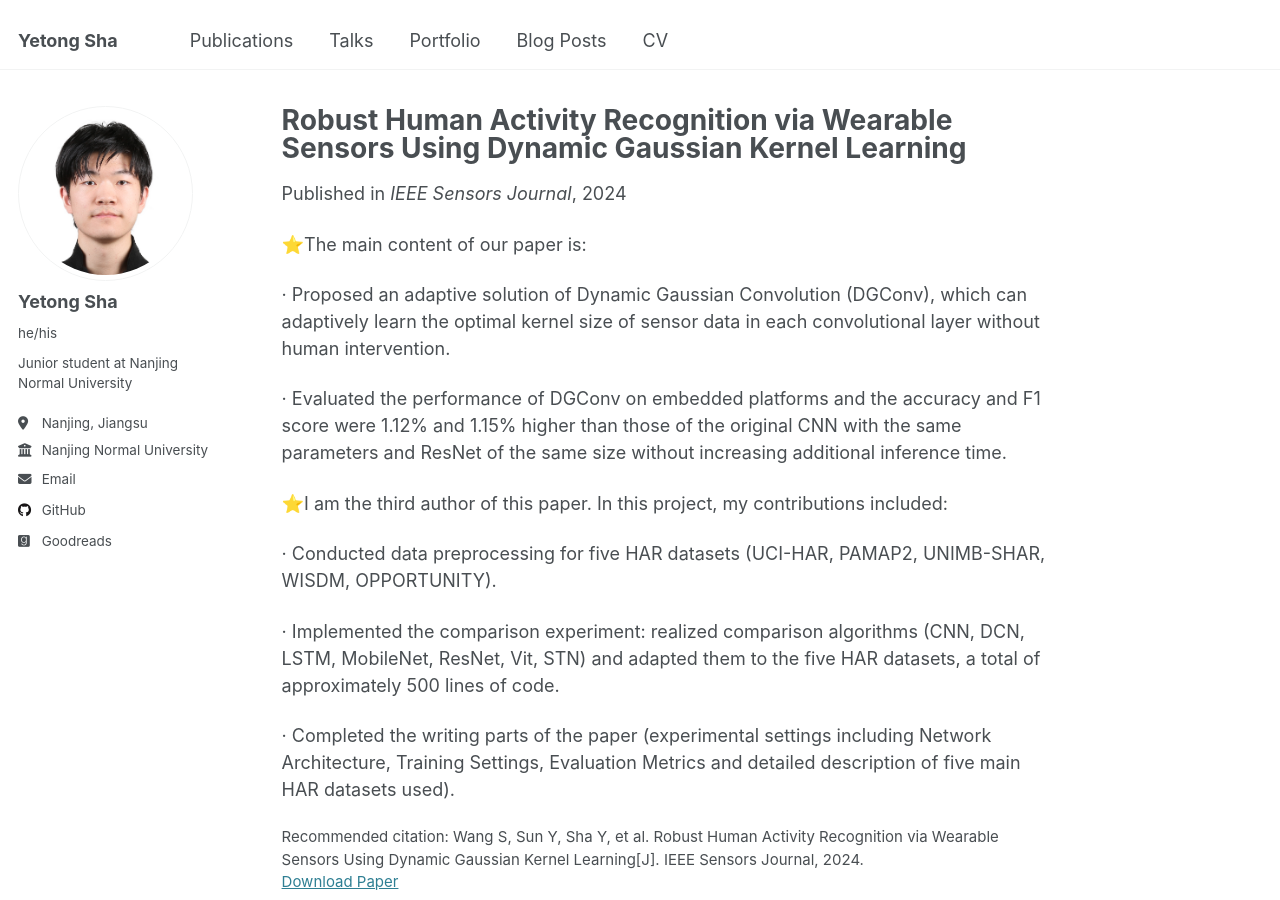
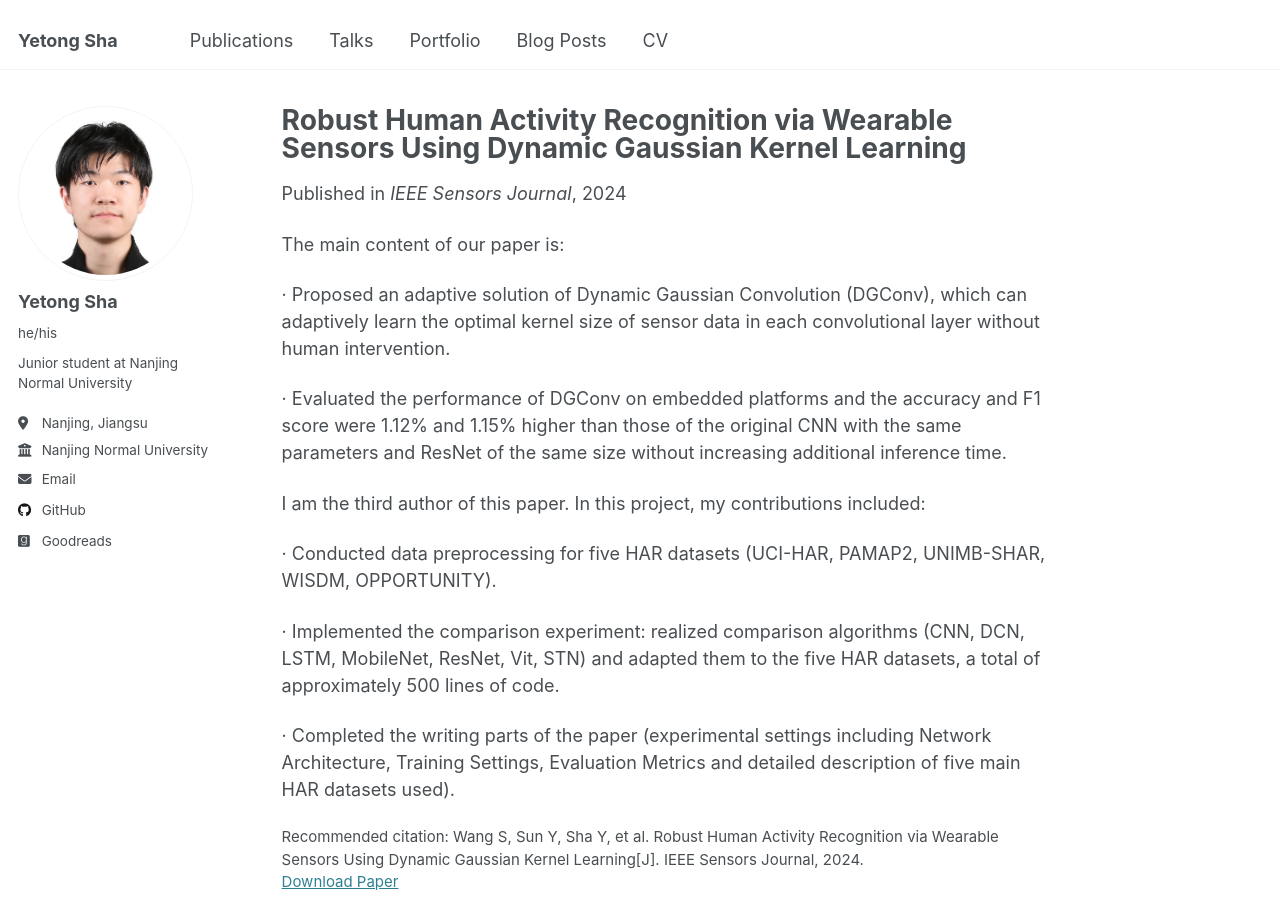
Before and after one commit to aautomataa/aautomataa.github.io, a Jekyll site: the page built from _publications/2024-03-15-paper1.md, in a window 1280 px wide and 900 px high. Built offline with Jekyll 4.4.1, drawn with Linux system fonts in a browser that asks for light colours.

```diff
--- a/_publications/2024-03-15-paper1.md
+++ b/_publications/2024-03-15-paper1.md
@@ -12,7 +12,7 @@ paperurl: 'https://ieeexplore.ieee.org/abstract/document/10413952'
 citation: 'Wang S, Sun Y, Sha Y, et al. Robust Human Activity Recognition via Wearable Sensors Using Dynamic Gaussian Kernel Learning[J]. IEEE Sensors Journal, 2024.'
 ---
 
-⭐The main content of our paper is:
+The main content of our paper is:
 
 · Proposed an adaptive solution of Dynamic Gaussian Convolution (DGConv), which can adaptively learn the optimal kernel size of sensor data in each convolutional layer without human intervention.
 
@@ -20,7 +20,7 @@ citation: 'Wang S, Sun Y, Sha Y, et al. Robust Human Activity Recognition via We
 1.12% and 1.15% higher than those of the original CNN with the same parameters and ResNet of the
 same size without increasing additional inference time.
 
-⭐I am the third author of this paper. In this project, my contributions included:
+I am the third author of this paper. In this project, my contributions included:
 
 · Conducted data preprocessing for five HAR datasets (UCI-HAR, PAMAP2, UNIMB-SHAR, WISDM, OPPORTUNITY).
 
```
